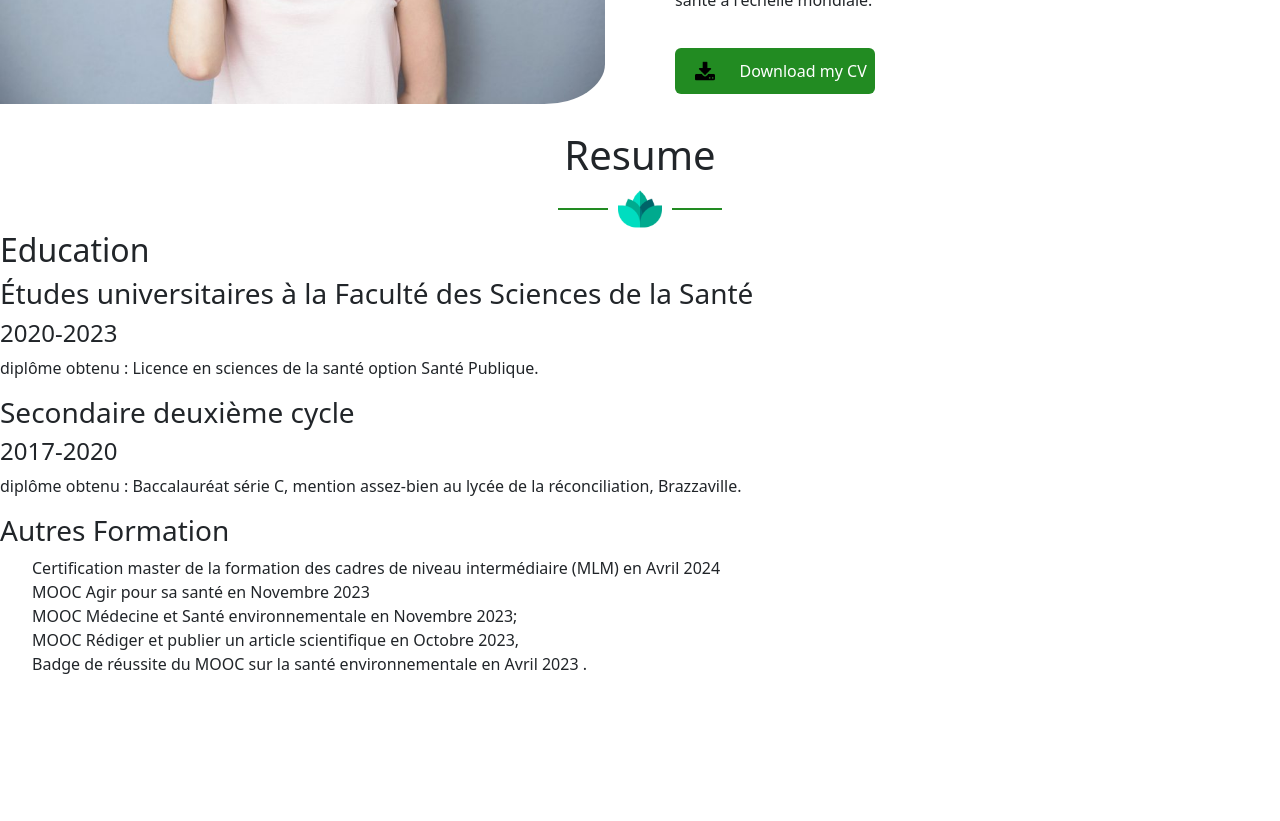
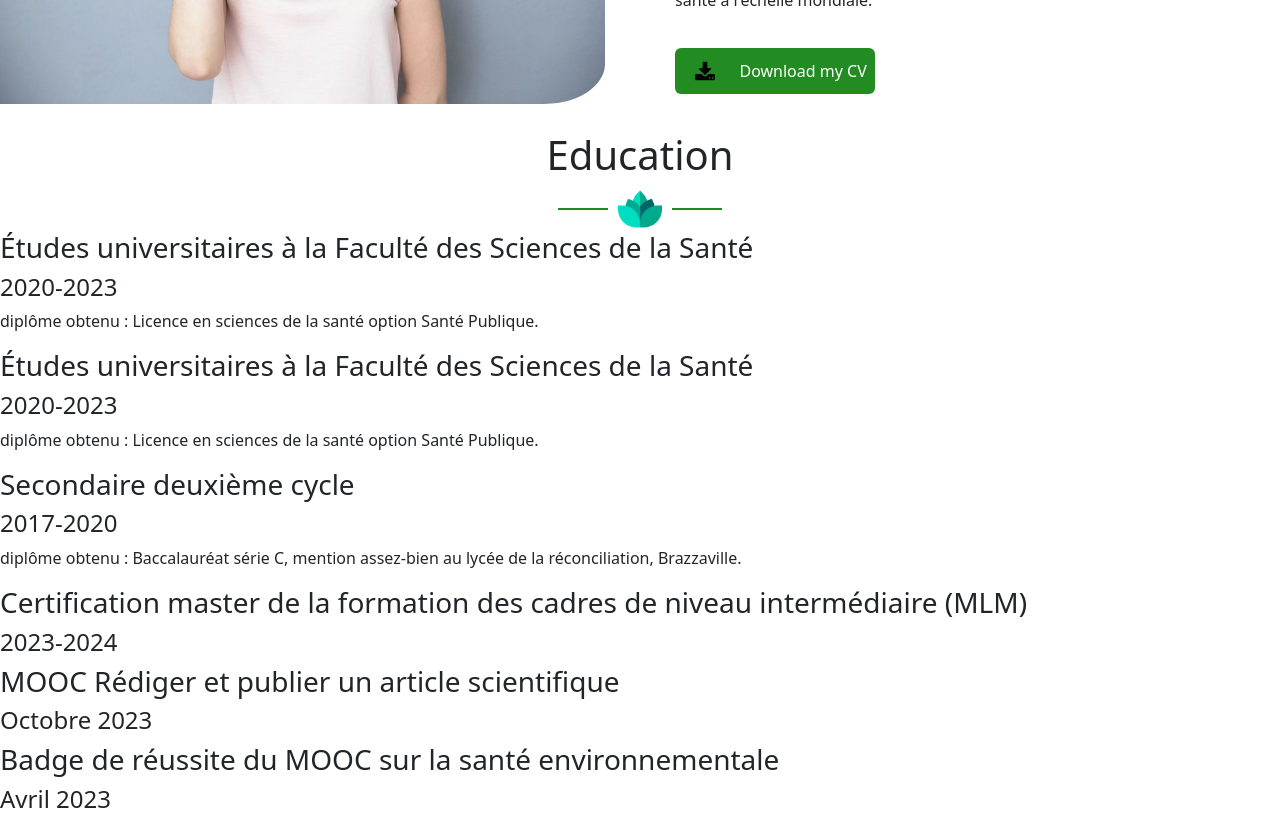
Before and after one commit to kayarhabby/portfolio_delicia_react, a React (Vite) app: page / in a window 1280 px wide. Shown: the part 1100-1921 px from the top of the page. Before the commit the page ends 1792 px from the top, so only its background shows below. Built offline with nearby package versions, Linux system fonts and the light colour scheme.

Commit message:
remplissage de la page education

```diff
--- a/src/assets/components/Resume.jsx
+++ b/src/assets/components/Resume.jsx
@@ -3,11 +3,15 @@ import Title from "./Title.jsx";
 
 const Resume = () => {
     return (
-        <div id="resume">
-            <Title title="Resume"/>
-            <section>
-                <h2> Education </h2>
+        <div id="resume" className="resume">
+            <Title title="Education"/>
+            <div className="education_container">
                 <div className="education_content">
+                    <article>
+                        <h3>Études universitaires à la Faculté des Sciences de la Santé</h3>
+                        <h4>2020-2023</h4>
+                        <p>diplôme obtenu : Licence en sciences de la santé option Santé Publique.</p>
+                    </article>
                     <article>
                         <h3>Études universitaires à la Faculté des Sciences de la Santé</h3>
                         <h4>2020-2023</h4>
@@ -20,18 +24,22 @@ const Resume = () => {
                             Brazzaville.
                         </p>
                     </article>
+                </div>
+                <div className="education_content">
                     <article>
-                        <h3>Autres Formation</h3>
-                        <ul>
-                            <li>Certification master de la formation des cadres de niveau intermédiaire (MLM) en Avril 2024</li>
-                            <li>MOOC Agir pour sa santé en Novembre 2023</li>
-                            <li>MOOC Médecine et Santé environnementale en Novembre 2023; </li>
-                            <li>MOOC Rédiger et publier un article scientifique en Octobre 2023, </li>
-                            <li>Badge de réussite du MOOC sur la santé environnementale en Avril 2023 .</li>
-                        </ul>
+                        <h3>Certification master de la formation des cadres de niveau intermédiaire (MLM)</h3>
+                        <h4>2023-2024</h4>
+                    </article>
+                    <article>
+                        <h3>MOOC Rédiger et publier un article scientifique</h3>
+                        <h4> Octobre 2023</h4>
+                    </article>
+                    <article>
+                        <h3>Badge de réussite du MOOC sur la santé environnementale</h3>
+                        <h4>Avril 2023</h4>
                     </article>
                 </div>
-            </section>
+            </div>
 
         </div>
     );
```
